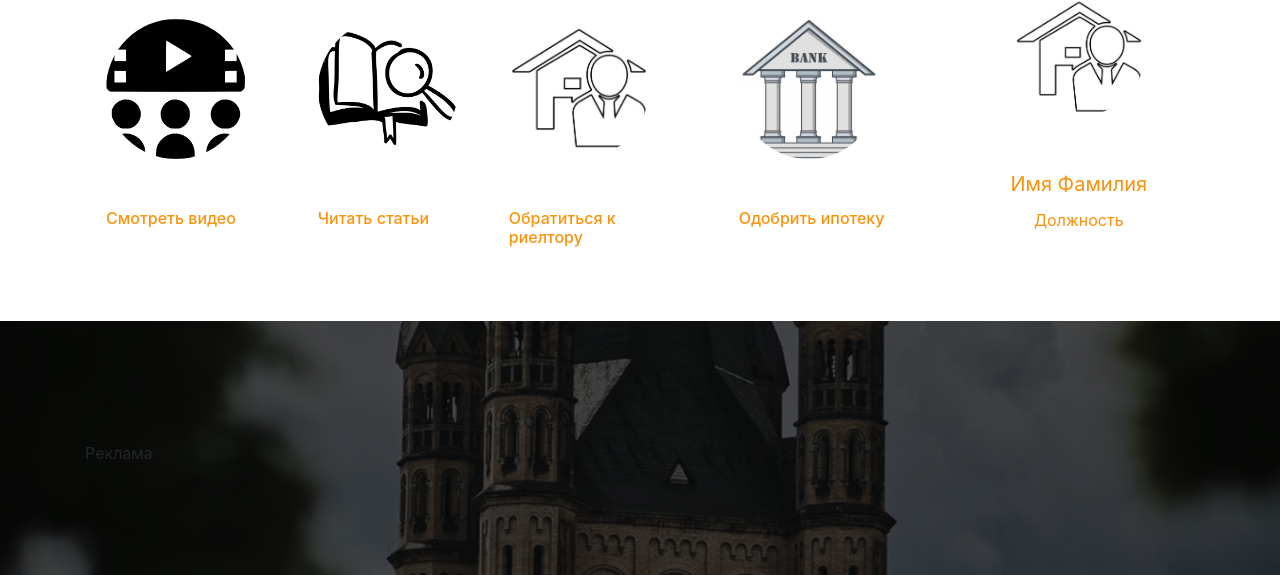
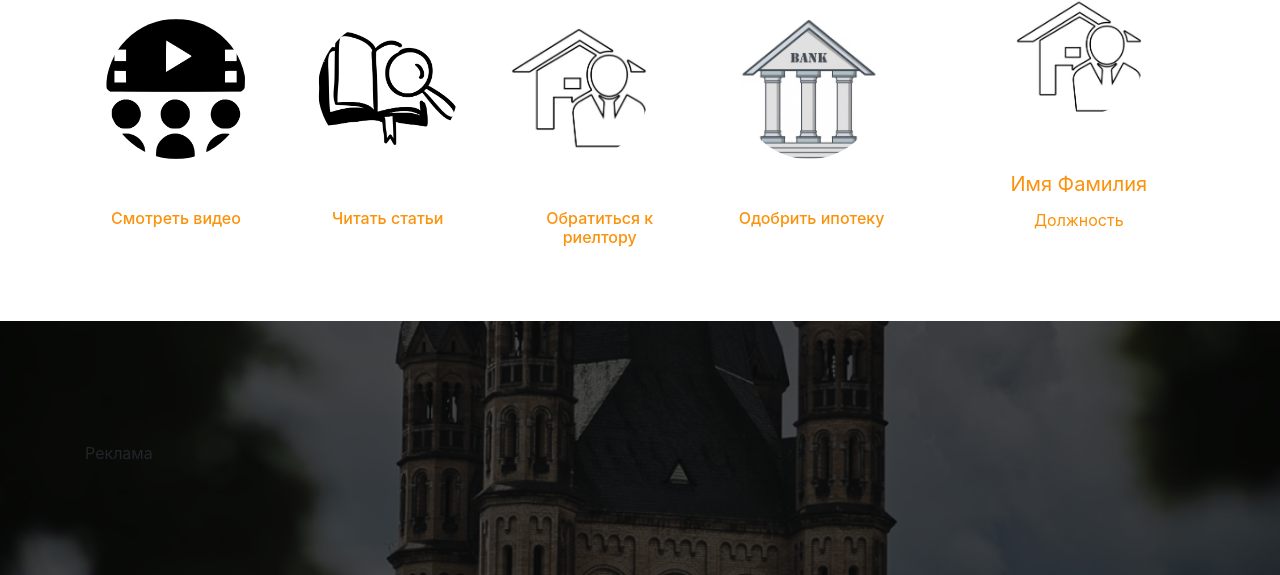
Before and after one commit to Akhmetova/Akhmetova.github.io, a PHP site: page / in a window 1280 px wide. Shown: the part 1146-1721 px from the top of the page. Run offline with PHP 8.4, Linux system fonts and the light colour scheme; some libraries are stand-ins or nearby versions.

Commit message:
Update style.css

```diff
--- a/style.css
+++ b/style.css
@@ -220,10 +220,11 @@ width: 100%;
 .block-benefits {
 	margin: 200px 0 0 0;
 }
+.benefits h6 {
+    text-align: center;
+}
 .benefits h6 a {
     color: #fb920b!important;
-    text-align: center;
-    margin-top: 28px;
 }
 .benefits h6 a:hover {
 	color: #0083CD!important;
```
